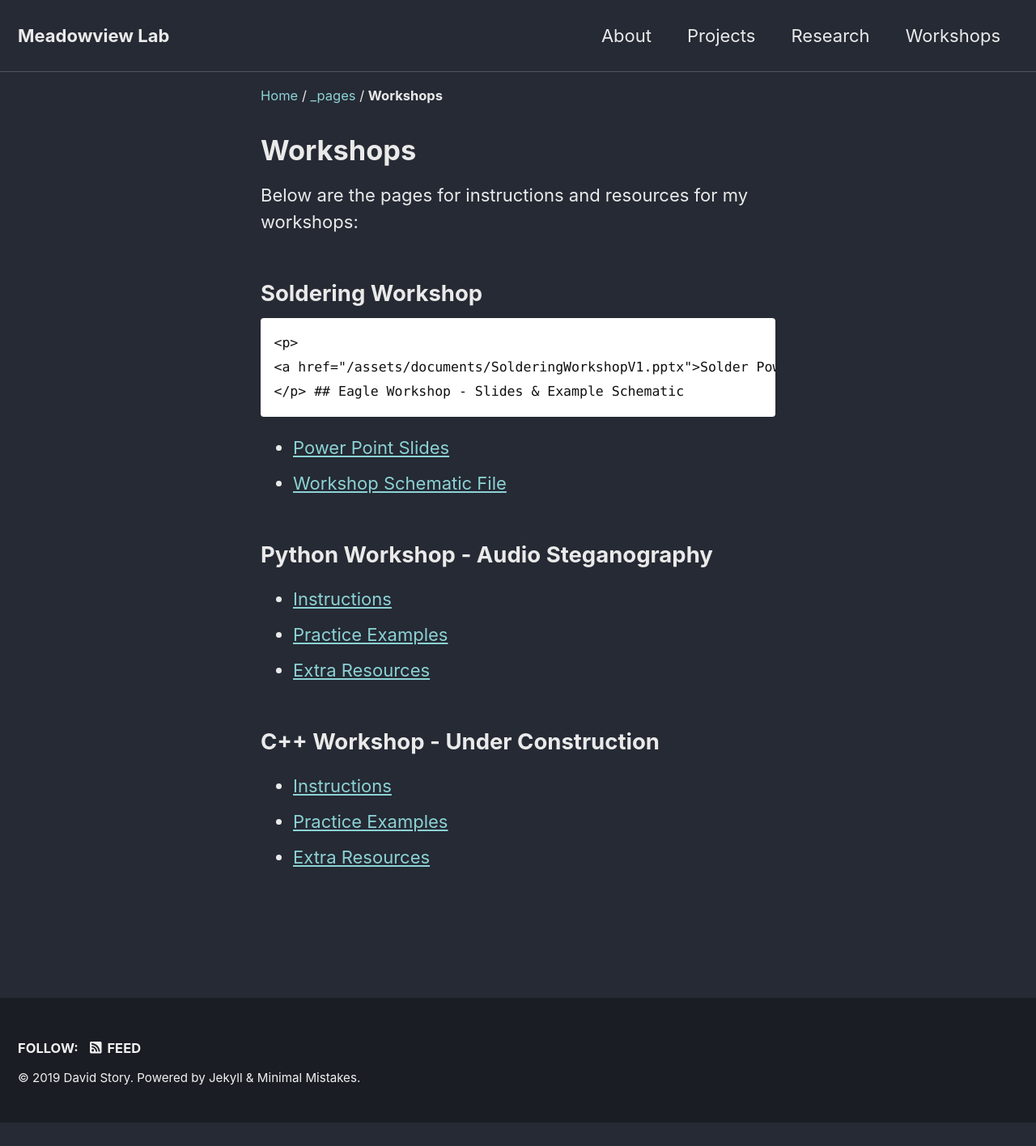
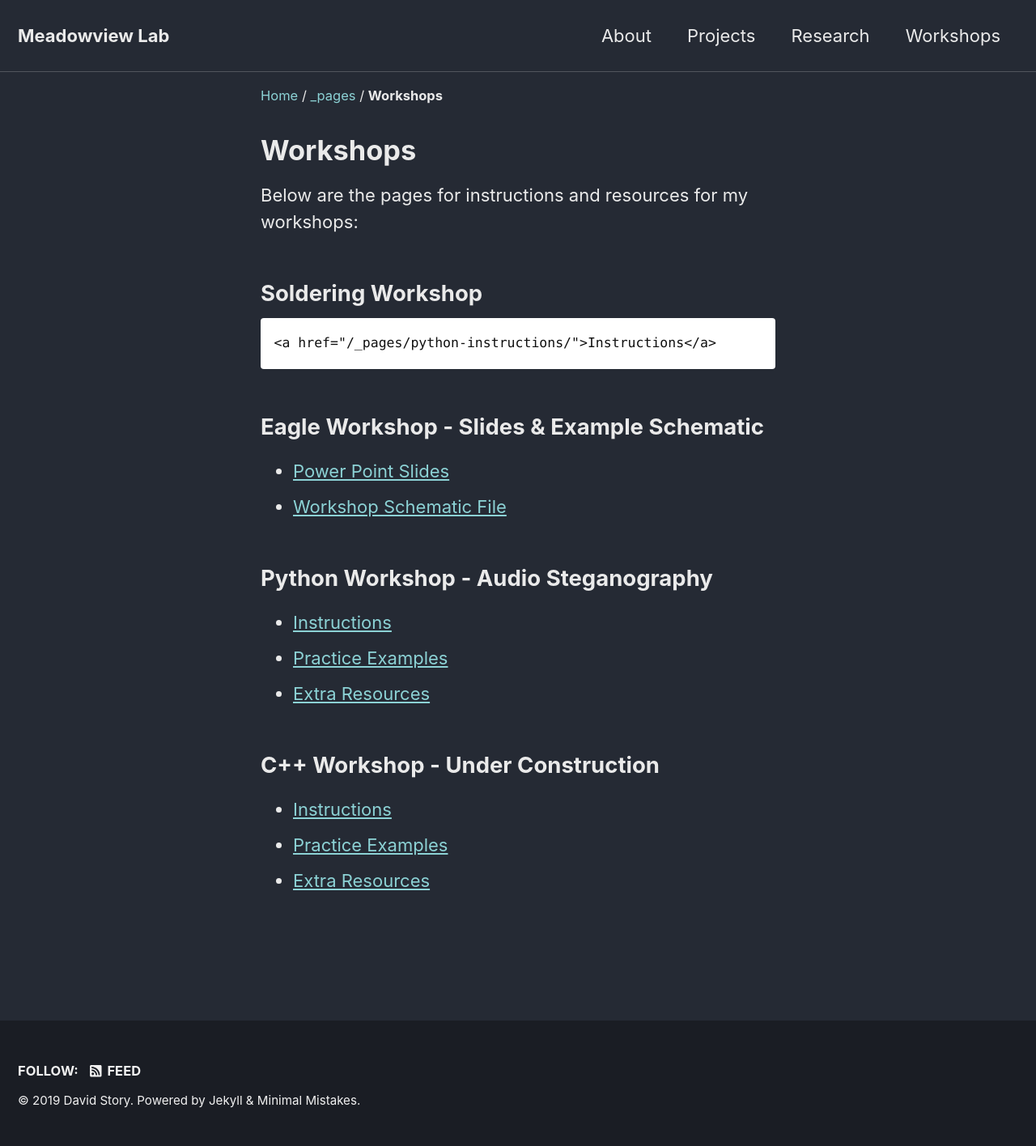
Before and after one commit to david-story/david-story.github.io, a Jekyll site: the page built from _pages/workshopnav.md, in a window 1280 px wide. Shown: the whole page at 81% size. Built offline with Jekyll 4.4.1, drawn with Linux system fonts in a browser that asks for light colours; cached includes are drawn as plain includes; nearby versions of some CDN libraries; before the commit the page ends 1387 px from its top, so only the background shows below that.

Commit message:
Update workshopnav.md

```diff
--- a/_pages/workshopnav.md
+++ b/_pages/workshopnav.md
@@ -7,9 +7,8 @@ minimal_mistakes_skin    : "dark"
 Below are the pages for instructions and resources for my workshops:
 
 ## Soldering Workshop
-	<p>
-	<a href="/assets/documents/SolderingWorkshopV1.pptx">Solder Power Point Slides</a>
-	</p>
+	<a href="/_pages/python-instructions/">Instructions</a>
+
 ## Eagle Workshop - Slides & Example Schematic
    <ul style="list-style-type:disc">
    <li> <a href="/assets/documents/AutoCAD-Eagle-PCB-Design-Workshop.pptx">Power Point Slides</a>  </li>
```
